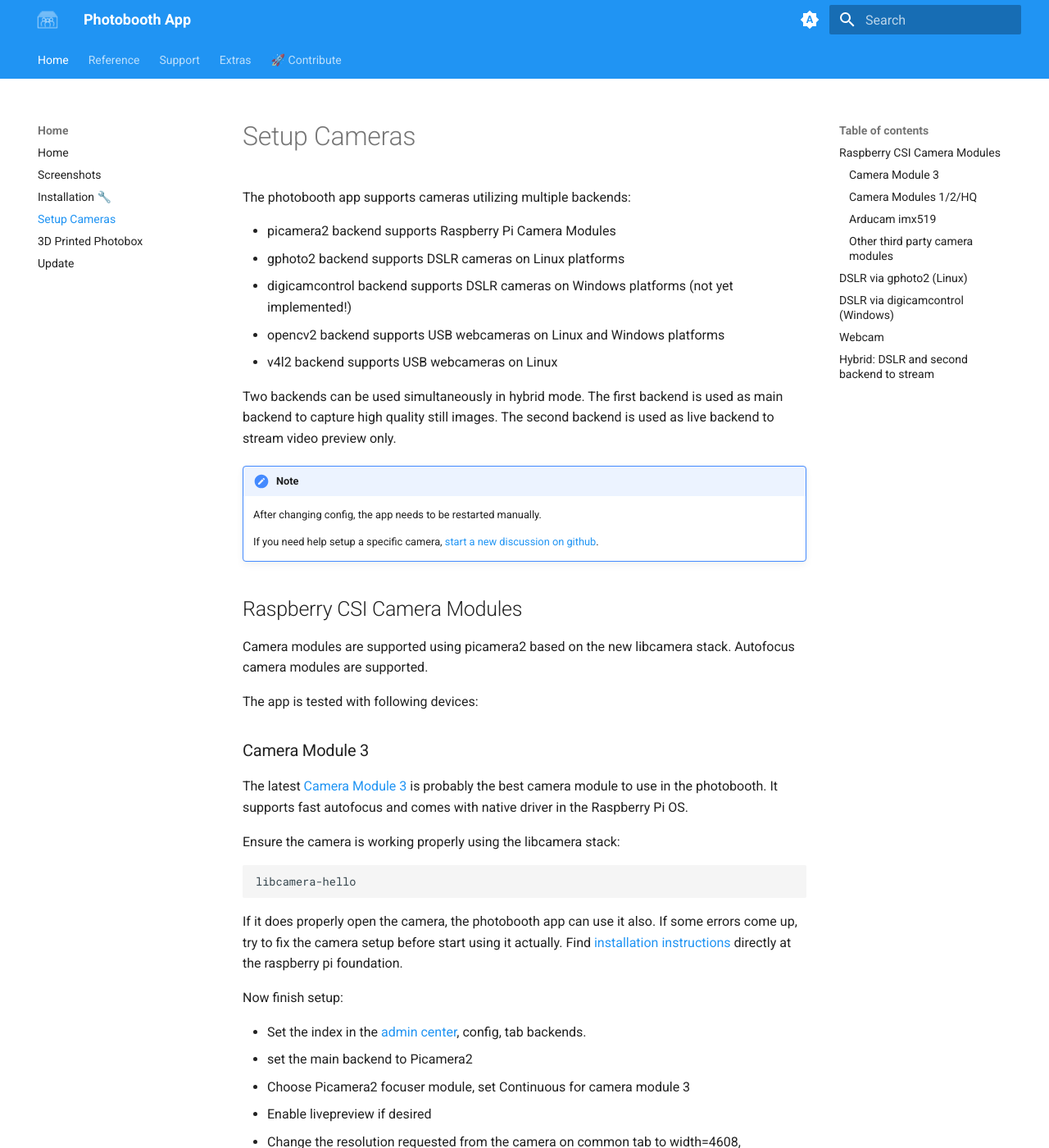
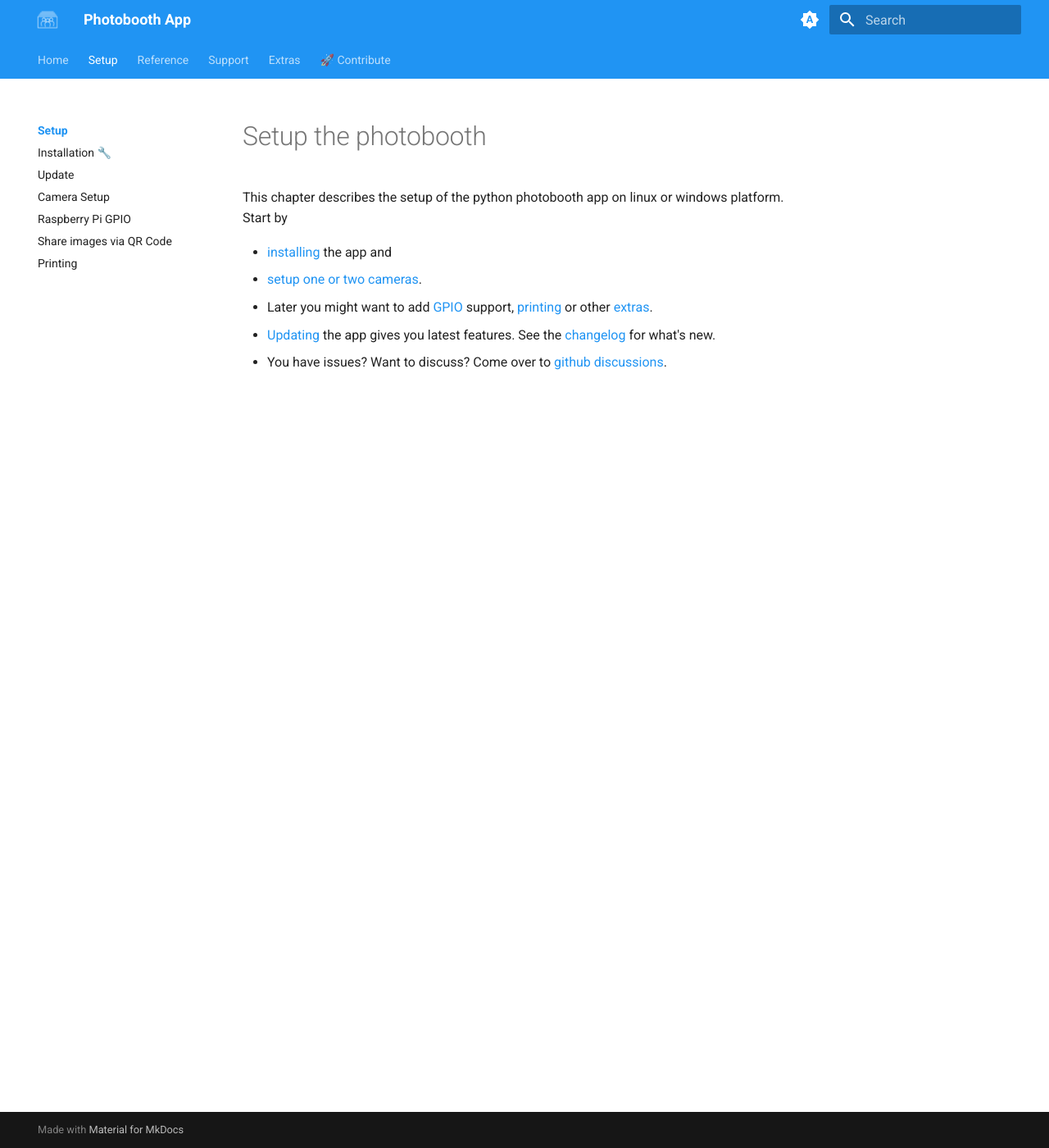
Before and after one commit to photobooth-app/photobooth-docs, an MkDocs documentation site: the page built from docs/setup/index.md, in a window 1280 px wide and 1400 px high. Shown: the whole window at 82% size. Built offline with MkDocs 1.6.1 and Material for MkDocs 9.7.7, drawn with Linux system fonts in a browser that asks for light colours; some of the changed text lies outside the part shown.

Commit message:
update docs restructured

````diff
--- a/docs/photobox3dprint.md
+++ b/docs/photobox3dprint.md
@@ -1,4 +1,4 @@
-# 3D Printed Photobox
+# 3D printed Photobooth
 
 In general the photobox can be custom made out of materials you prefer.
 To develop and as starting point a reference design to 3d print is provided.
--- a/docs/setup.md
+++ b/docs/setup/camera_setup.md
@@ -1,5 +1,5 @@
 
-# Setup Cameras
+# Camera Setup
 
 The photobooth app supports cameras utilizing multiple backends:
 
@@ -108,7 +108,7 @@ Tinker with available settings until it works properly. If you run into trouble,
 
 ## DSLR via digicamcontrol (Windows)
 
-> Implementation not yet finished, feel free to [contribute](./contribute.md) 😊
+> Implementation not yet finished, feel free to [contribute](../contribute.md) 😊
 
 ## Webcam
 
--- /dev/null
+++ b/docs/setup/index.md
@@ -0,0 +1,10 @@
+# Setup the photobooth
+
+This chapter describes the setup of the python photobooth app on linux or windows platform.
+Start by
+
+- [installing](./installation.md) the app and
+- [setup one or two cameras](./camera_setup.md).
+- Later you might want to add [GPIO](./gpio.md) support, [printing](./printing.md) or other [extras](../extras/index.md).
+- [Updating](./update.md) the app gives you latest features. See the [changelog](https://github.com/mgrl/photobooth-app/blob/main/CHANGELOG.md) for what's new.
+- You have issues? Want to discuss? Come over to [github discussions](https://github.com/mgrl/photobooth-app/discussions).
--- a/docs/installation.md
+++ b/docs/setup/installation.md
@@ -96,10 +96,10 @@ photobooth
 
 Browse to <http://localhost:8000> and see if the app is working properly.
 Per default the app uses a generated image and displays a timer only. No camera is started at this point.
-You need to [continue setting up the cameras](./setup.md).
+You need to [continue setting up the cameras](../setup/camera_setup.md).
 
 !!! info
-    Have issues accessing the website or see error messages during installation and app startup? Check the [troubleshooting guide](./support/troubleshooting.md).
+    Have issues accessing the website or see error messages during installation and app startup? Check the [troubleshooting guide](../support/troubleshooting.md).
 
 ### Install photobooth service on startup
 
@@ -142,7 +142,7 @@ systemctl --user start photobooth-app.service
 ```
 
 !!! info
-    The service does not start? Check the [troubleshooting guide](./support/troubleshooting.md).
+    The service does not start? Check the [troubleshooting guide](../support/troubleshooting.md).
     Following commands might be helpful:
     ```
     systemctl --user status photobooth-app.service
--- a/mkdocs.yml
+++ b/mkdocs.yml
@@ -6,6 +6,7 @@ theme:
   features:
     - navigation.tabs
     - navigation.sections
+    - navigation.indexes
   palette:
     # Palette toggle for automatic mode
     - media: "(prefers-color-scheme)"
@@ -53,10 +54,15 @@ nav:
   - Home:
       - Home: index.md
       - screenshots.md
-      - installation.md
-      - setup.md
       - photobox3dprint.md
-      - update.md
+  - Setup:
+      - setup/index.md
+      - setup/installation.md
+      - setup/update.md
+      - setup/camera_setup.md
+      - setup/gpio.md
+      - setup/shareservice.md
+      - setup/printing.md
   - Reference:
       - reference/index.md
       - reference/api.md
@@ -72,9 +78,6 @@ nav:
       - extras/wifi.md
       - extras/sync.md
       - extras/display.md
-      - extras/gpio.md
-      - extras/shareservice.md
-      - extras/printing.md
   - contribute.md
 
 not_in_nav: |
````
Also changed, not shown: docs/extras/shareservice-landing.md (+1 -1 lines), docs/setup/update.md (renamed from docs/update.md, +1 -1 lines), docs/setup/gpio.md (renamed from docs/extras/gpio.md), docs/setup/printing.md (renamed from docs/extras/printing.md), docs/setup/shareservice.md (renamed from docs/extras/shareservice.md).
